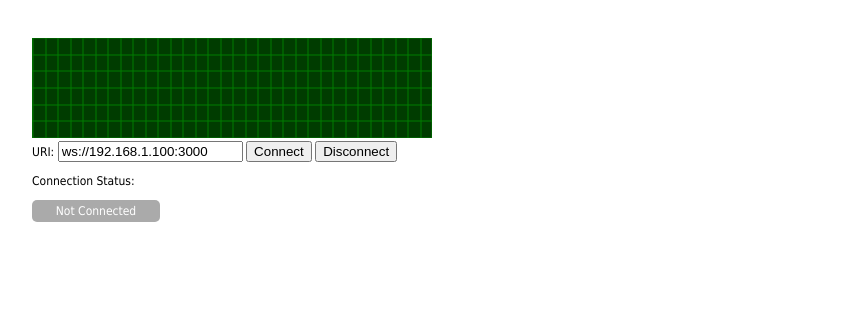
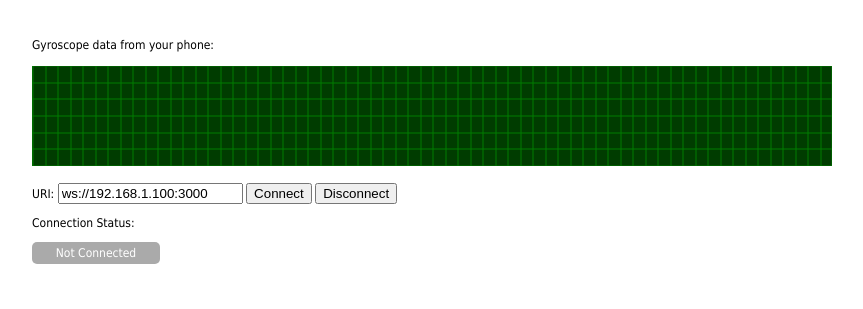
Before and after one commit to akos-sereg/nodejs-android-websocket, a website: page web/public/index.html in a window 1280 px wide. Shown: the whole page, without its empty margins (6-869 px from the left). Drawn offline with Linux system fonts and the light colour scheme.

Commit message:
Screenshot updated

```diff
--- a/web/public/index.html
+++ b/web/public/index.html
@@ -48,7 +48,9 @@
 </head>
 
 <body>
-<canvas id="chart" width="400" height="100"></canvas>
+Gyroscope data from your phone:<br/><br/>
+<canvas id="chart" width="800" height="100"></canvas>
+<br/>
 <br/>
 URI: <input type="etxt" id="uri" value="ws://192.168.1.100:3000" />
 <input type="button" onClick="javascript:ConnectToWs()" value="Connect"/>
```
Also changed, not shown: web/screenshots/screenshot.png.
